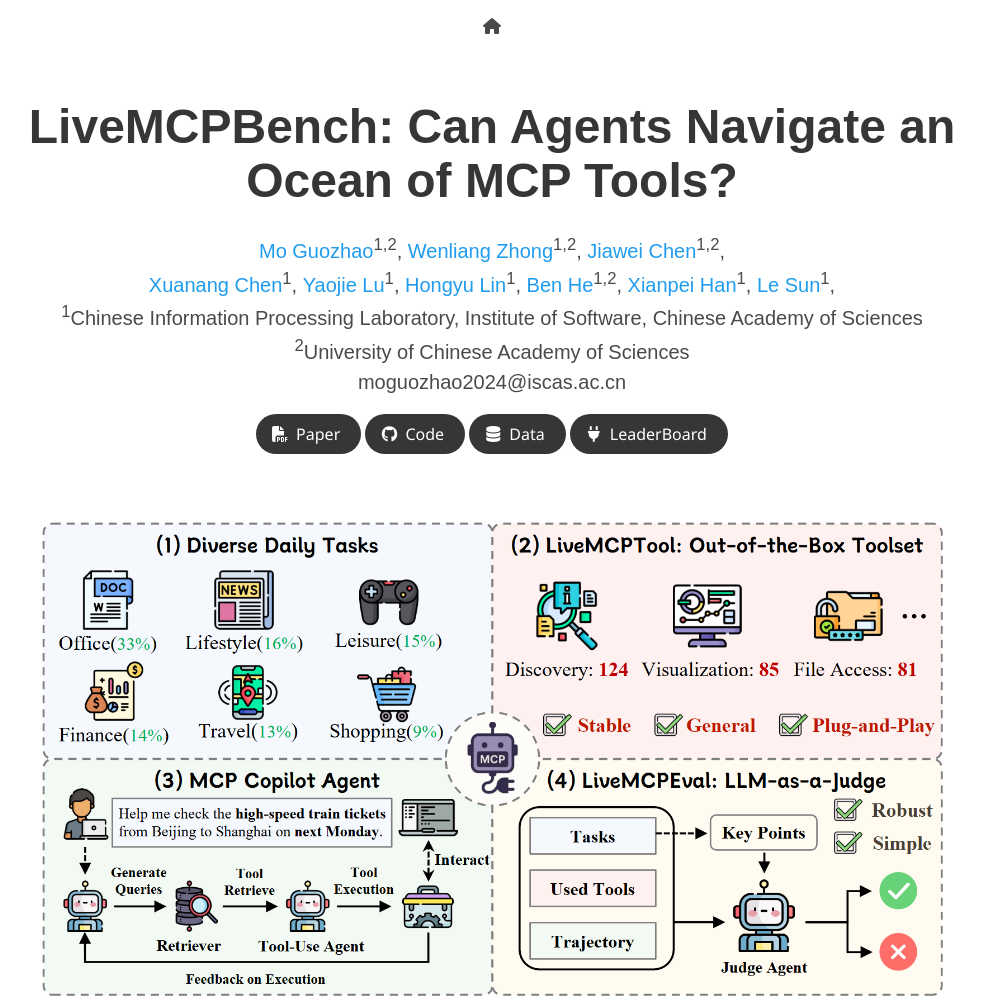
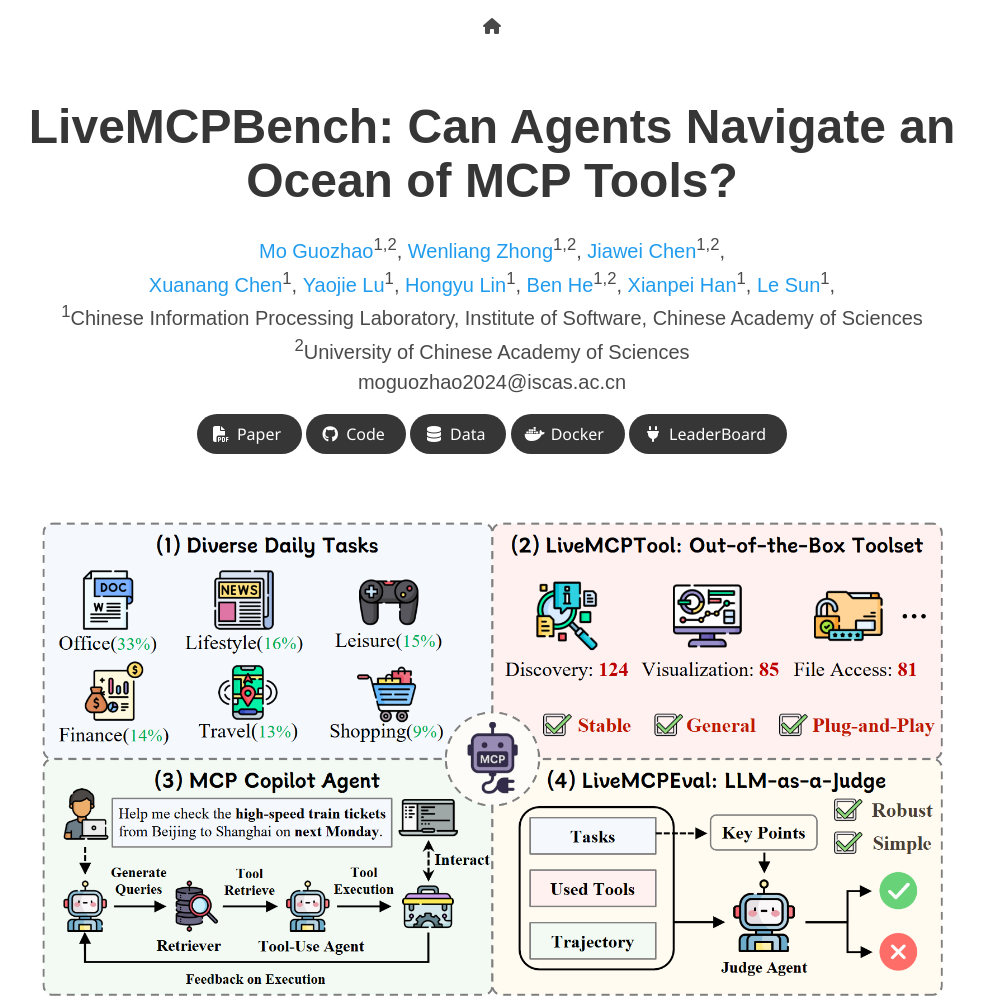
Before and after one commit to icip-cas/LiveMCPBench, a plain HTML site: page index.html in a window 1280 px wide. Shown: the top 1003 px of the page, without its empty margins (148-1132 px from the left). Drawn offline with nearby package versions, Linux system fonts and the light colour scheme; some icons are missing; a web font is replaced by a local one.

Commit message:
feat(docker): docker release

```diff
--- a/index.html
+++ b/index.html
@@ -113,6 +113,16 @@
                       <i class="fas fa-database"></i>
                     </span>
                     <span>Data</span>
+                  </a>
+                </span>
+                <!-- Docker Link. -->
+                <span class="link-block">
+                  <a href="https://hub.docker.com/r/hysdhlx/livemcpbench"
+                    class="external-link button is-normal is-rounded is-dark">
+                    <span class="icon">
+                      <i class="fab fa-docker"></i>
+                    </span>
+                    <span>Docker</span>
                   </a>
                 </span>
                 <!-- Leader Board-->
```
Also changed, not shown: static/images/pareto_frontier.png, 1 other file.
